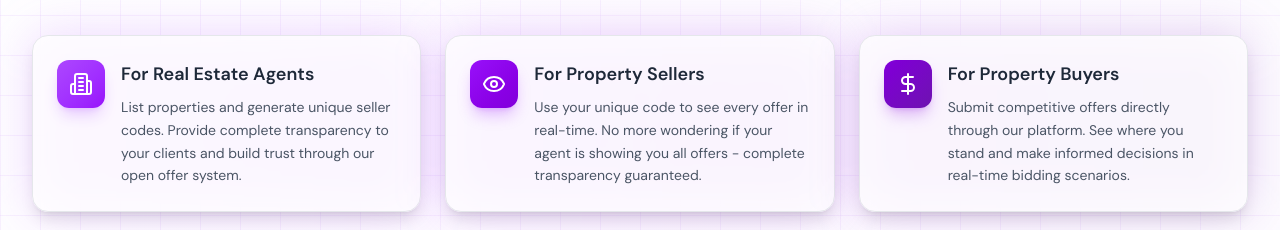
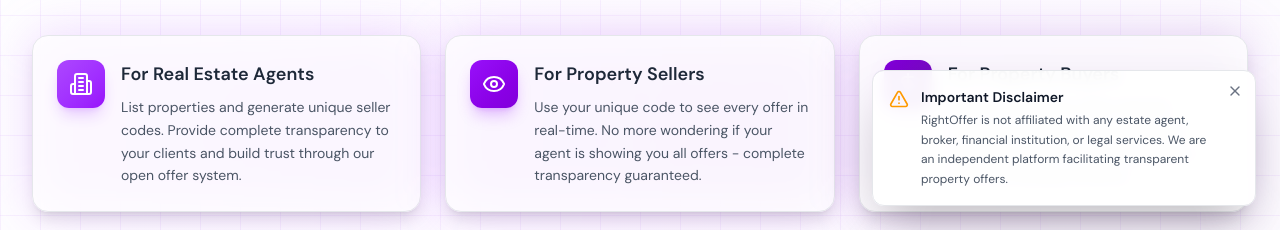
Before and after one commit to RightOfferUK/rightoffer, a Next.js app: page / in a window 1280 px wide. Shown: the part 570-800 px from the top of the page. Built offline with nearby package versions, Linux system fonts and the light colour scheme; no server answers.

Commit message:
new pricing section and added website disclaimer

```diff
--- a/src/app/page.tsx
+++ b/src/app/page.tsx
@@ -5,6 +5,7 @@ import ForAgents from '@/components/home/ForAgents';
 import ForSellers from '@/components/home/ForSellers';
 import PricingContact from '@/components/home/PricingContact';
 import Footer from '@/components/layout/Footer';
+import DisclaimerPopup from '@/components/layout/DisclaimerPopup';
 
 export default function Home() {
   return (
@@ -18,6 +19,7 @@ export default function Home() {
         <PricingContact />
         <Footer />
       </div>
+      <DisclaimerPopup />
     </div>
   );
 }
--- a/src/components/home/PricingContact.tsx
+++ b/src/components/home/PricingContact.tsx
@@ -42,71 +42,45 @@ const PricingContact = () => {
 
             <div className="relative backdrop-blur-xl bg-white/10 border border-white/20 rounded-3xl p-8 shadow-2xl h-full flex flex-col">
               <motion.div
-                className="text-center flex-1 flex flex-col"
+                className="text-center flex-1 flex flex-col justify-center"
                 initial={{ opacity: 0, y: 20 }}
                 whileInView={{ opacity: 1, y: 0 }}
                 transition={{ duration: 0.6, delay: 0.2 }}
                 viewport={{ once: true }}
               >
-                {/* Header */}
-                <div className="mb-6">
-                  <h3 className="text-2xl font-bold font-dm-sans text-white mb-2">Simple Pricing</h3>
-                  <p className="text-white/70 font-dm-sans text-sm">Transparent pricing, no hidden costs</p>
+                {/* Price */}
+                <div className="mb-8">
+                  <div className="flex items-baseline justify-center gap-2 mb-4">
+                    <span className="text-7xl font-black font-dm-sans text-purple-500">£75</span>
+                    <span className="text-white/60 font-dm-sans text-xl">per listing</span>
+                  </div>
+                  <p className="text-white/80 font-dm-sans text-base">Minimum 15 listings</p>
                 </div>
 
-                {/* Price */}
-                <div className="mb-8">
-                  <div className="flex items-baseline justify-center gap-2">
-                    <span className="text-6xl font-black font-dm-sans text-purple-500">£25</span>
-                    <span className="text-white/60 font-dm-sans text-lg">per listing</span>
+                {/* Key Features */}
+                <div className="space-y-3 mb-8">
+                  <div className="flex items-center justify-center gap-3 text-white/90">
+                    <CheckCircle2 className="w-5 h-5 text-purple-500 flex-shrink-0" />
+                    <span className="font-dm-sans text-base">Real-time offers</span>
                   </div>
-                  <p className="text-white/80 font-dm-sans text-sm mt-2">One-time payment • No monthly fees</p>
-                </div>
-
-                {/* Features */}
-                <div className="space-y-4 mb-8">
-                  <div className="flex items-center gap-3 text-white/90">
+                  <div className="flex items-center justify-center gap-3 text-white/90">
                     <CheckCircle2 className="w-5 h-5 text-purple-500 flex-shrink-0" />
-                    <span className="font-dm-sans text-sm">Real-time offer transparency</span>
+                    <span className="font-dm-sans text-base">Unlimited submissions</span>
                   </div>
-                  <div className="flex items-center gap-3 text-white/90">
+                  <div className="flex items-center justify-center gap-3 text-white/90">
                     <CheckCircle2 className="w-5 h-5 text-purple-500 flex-shrink-0" />
-                    <span className="font-dm-sans text-sm">Unique seller codes included</span>
-                  </div>
-                  <div className="flex items-center gap-3 text-white/90">
-                    <CheckCircle2 className="w-5 h-5 text-purple-500 flex-shrink-0" />
-                    <span className="font-dm-sans text-sm">Unlimited buyer submissions</span>
-                  </div>
-                  <div className="flex items-center gap-3 text-white/90">
-                    <CheckCircle2 className="w-5 h-5 text-purple-500 flex-shrink-0" />
-                    <span className="font-dm-sans text-sm">24/7 dashboard access</span>
-                  </div>
-                  <div className="flex items-center gap-3 text-white/90">
-                    <CheckCircle2 className="w-5 h-5 text-purple-500 flex-shrink-0" />
-                    <span className="font-dm-sans text-sm">Email notifications</span>
-                  </div>
-                </div>
-
-                {/* Stats */}
-                <div className="grid grid-cols-2 gap-4 mb-8">
-                  <div className="bg-white/5 rounded-xl p-4 border border-white/10">
-                    <div className="text-2xl font-bold text-purple-500 font-dm-sans">500+</div>
-                    <div className="text-white/70 text-xs font-dm-sans">Properties Listed</div>
-                  </div>
-                  <div className="bg-white/5 rounded-xl p-4 border border-white/10">
-                    <div className="text-2xl font-bold text-purple-500 font-dm-sans">98%</div>
-                    <div className="text-white/70 text-xs font-dm-sans">Satisfaction Rate</div>
+                    <span className="font-dm-sans text-base">Dashboard access</span>
                   </div>
                 </div>
 
                 {/* CTA */}
                 <motion.button
-                  className="btn-primary-gradient w-full px-6 py-3 rounded-xl font-dm-sans font-semibold text-base mt-auto"
+                  className="btn-primary-gradient w-full px-8 py-4 rounded-xl font-dm-sans font-semibold text-lg"
                   whileHover={{ scale: 1.02, y: -2 }}
                   whileTap={{ scale: 0.98 }}
                   transition={{ duration: 0.2 }}
                 >
-                  Start Listing Today
+                  Get Started
                 </motion.button>
               </motion.div>
             </div>
--- /dev/null
+++ b/src/components/layout/DisclaimerPopup.tsx
@@ -0,0 +1,70 @@
+'use client';
+
+import React, { useState, useEffect } from 'react';
+import { motion, AnimatePresence } from 'framer-motion';
+import { X, AlertTriangle } from 'lucide-react';
+
+const DisclaimerPopup = () => {
+  const [isVisible, setIsVisible] = useState(false);
+  const [isDismissed, setIsDismissed] = useState(false);
+
+  useEffect(() => {
+    // Check if user has previously dismissed the popup
+    const dismissed = localStorage.getItem('disclaimer-dismissed');
+    if (!dismissed) {
+      // Show popup after a short delay
+      const timer = setTimeout(() => {
+        setIsVisible(true);
+      }, 2000);
+      return () => clearTimeout(timer);
+    }
+  }, []);
+
+  const handleDismiss = () => {
+    setIsVisible(false);
+    setIsDismissed(true);
+    // Remember that user dismissed it
+    localStorage.setItem('disclaimer-dismissed', 'true');
+  };
+
+  if (isDismissed) return null;
+
+  return (
+    <AnimatePresence>
+      {isVisible && (
+        <motion.div
+          initial={{ opacity: 0, x: 100, y: 100 }}
+          animate={{ opacity: 1, x: 0, y: 0 }}
+          exit={{ opacity: 0, x: 100, y: 100 }}
+          transition={{ duration: 0.5, ease: "easeOut" }}
+          className="fixed bottom-6 right-6 z-50 max-w-sm"
+        >
+          <div className="bg-white/95 backdrop-blur-sm border border-gray-200 rounded-xl shadow-2xl p-4 relative">
+            {/* Close button */}
+            <button
+              onClick={handleDismiss}
+              className="absolute top-2 right-2 p-1 hover:bg-gray-100 rounded-full transition-colors"
+            >
+              <X className="w-4 h-4 text-gray-500" />
+            </button>
+
+            {/* Content */}
+            <div className="flex items-start gap-3 pr-6">
+              <AlertTriangle className="w-5 h-5 text-amber-500 flex-shrink-0 mt-0.5" />
+              <div>
+                <h4 className="font-semibold text-gray-900 text-sm mb-1">
+                  Important Disclaimer
+                </h4>
+                <p className="text-xs text-gray-600 leading-relaxed">
+                  RightOffer is not affiliated with any estate agent, broker, financial institution, or legal services. We are an independent platform facilitating transparent property offers.
+                </p>
+              </div>
+            </div>
+          </div>
+        </motion.div>
+      )}
+    </AnimatePresence>
+  );
+};
+
+export default DisclaimerPopup;
```
Also changed, not shown: 2 other files (tests, documents, lock files or other folders).
